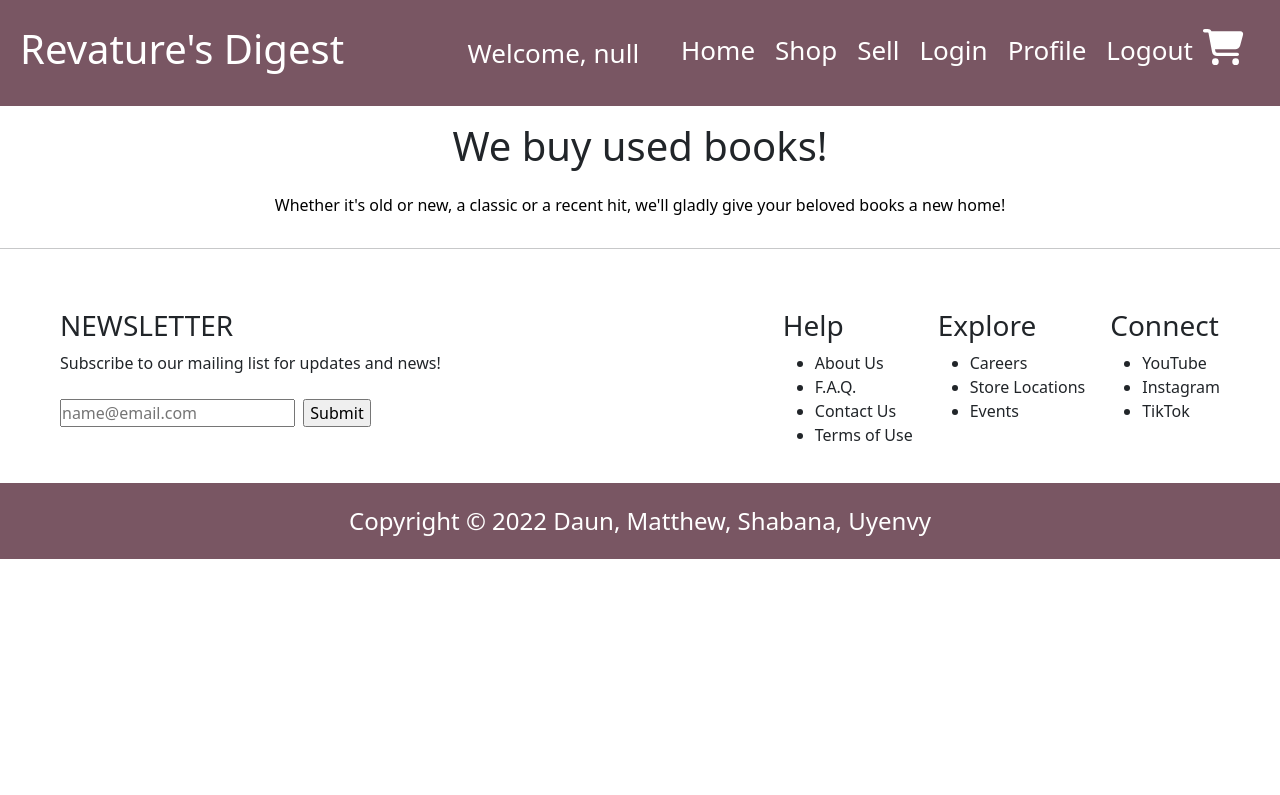
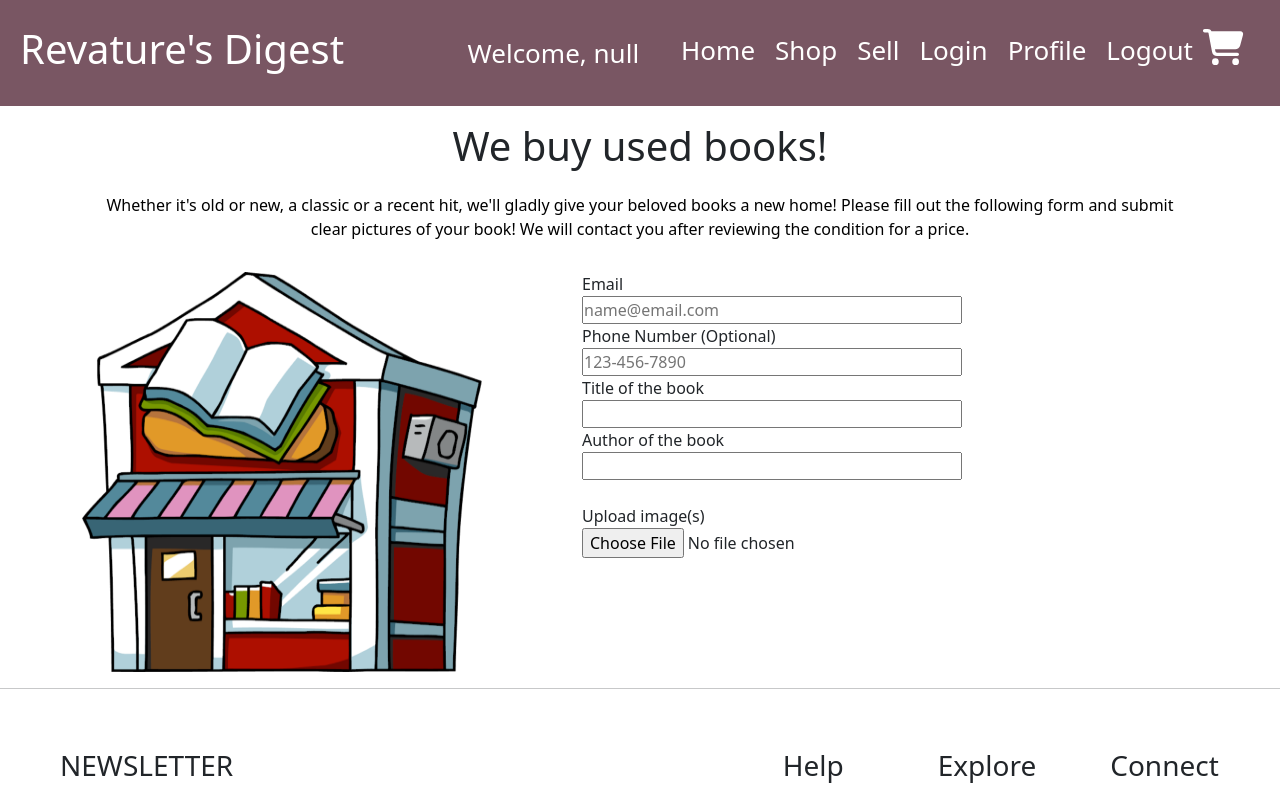
Before and after one commit to daunkim18/Project1, a React (Create React App) app in the folder frontend/: page /sell in a window 1280 px wide. Shown: the top 795 px of the page. Built offline with nearby package versions, Linux system fonts and the light colour scheme.

Commit message:
selling page populated

```diff
--- a/frontend/src/components/Header.js
+++ b/frontend/src/components/Header.js
@@ -49,13 +49,11 @@ function Header() {
               <Link to={"/logout"} onClick={() =>{clearSess()}} className='logoutLink'>Logout</Link>
             </li>
           </ul>
-          <a href="/cart">
             <Link to={"/cart"}>
               <button id="cartIcon">
                 <FontAwesomeIcon icon={faCartShopping} />
               </button>
             </Link>
-          </a>
             &nbsp;&nbsp;&nbsp;&nbsp;
               <button id="burgerIcon" onClick={() => setOpenBurger(!openBurger)}>
                 <FontAwesomeIcon icon={faBars} />
--- a/frontend/src/pages/Cart.js
+++ b/frontend/src/pages/Cart.js
@@ -1,8 +1,21 @@
 import React from 'react';
 
+
 function Cart() {
+
+    const cartData = JSON.stringify(localStorage.getItem('currentCart'));
+
     return (
-        <h1>Cart</h1>
+        <>
+            <div id='cartSpace'>
+                <h1>Cart Items</h1>
+
+                <div className='cartBox'>
+                    {cartData}
+                </div>
+
+            </div>
+        </>
     )
 }
 
--- a/frontend/src/pages/Sell.js
+++ b/frontend/src/pages/Sell.js
@@ -1,13 +1,51 @@
 import React from 'react';
+import '../styles/Sell.css';
+import img1 from '../assets/bookstore.png';
 
 function Sell() {
     return (
+        <>
         <div classname='marketSection'>
             <center>
                 <h1>We buy used books!</h1>
-                <p>Whether it's old or new, a classic or a recent hit, we'll gladly give your beloved books a new home!</p>
+                <p>Whether it's old or new, a classic or a recent hit, we'll gladly give your beloved books a new home! Please fill out the following form and submit clear pictures of your book! We will contact you after reviewing the condition for a price.</p>
             </center>
+
+            <div id='imgArea'>
+                <img src={img1} height='400px' width='400px'/>
+            </div>
+
+            <div id='formArea'>
+                <form id='sellForm'>
+                    <label for='email'>Email</label>
+                    <br/>
+                    <input type='email' name='email' id='email' placeholder='name@email.com' required/>
+                    <br/>
+
+                    <label for='phoneNum'>Phone Number (Optional)</label>
+                    <br/>
+                    <input type='tel' name='phoneNum' id='phoneNum' placeholder='123-456-7890'/>
+                    <br/>
+
+                    <label for='bookTitle'>Title of the book</label>
+                    <br/>
+                    <input type='text' name='bookTitle' id='bookTitle' required/>
+                    <br/>
+
+                    <label for='bookAuthor'>Author of the book</label>
+                    <br/>
+                    <input type='text' name='bookAuthor' id='bookAuthor' required/>
+                    <br/><br/>
+
+                    <label for='imageUpload'>Upload image(s)</label>
+                    <br/>
+                    <input type='file' name='imageUpload' id='imageUpload' required/>
+                </form>
+            </div>
         </div>
+
+        <div id='clear-both'></div>
+        </>
     )
 }
 
--- a/frontend/src/pages/Shop.js
+++ b/frontend/src/pages/Shop.js
@@ -1,4 +1,4 @@
-import React, {Component, useState, useEffect} from 'react'
+import React, {Component} from 'react'
 import axios from 'axios';
 import '../styles/Shop.css';
 import { FontAwesomeIcon } from '@fortawesome/react-fontawesome';
@@ -17,7 +17,7 @@ export default class Shop extends Component {
         axios.get(`http://localhost:3001/storeinventory`).then((response) => {
             const data = response.data
 
-            let cartItems = []
+            let cartItems = [];
 
             const shopData = data.map(book =>
                 <div classname='shopInventory'>
@@ -30,7 +30,14 @@ export default class Shop extends Component {
                         <br/>
                         <b>Stock:</b> {book.stock}
                         <br/>
-                        <button type='submit' className='addCartBtn' id={book.book_name} onClick={function cart(){ cartItems.push(book.book_name); localStorage.setItem("currentCart", cartItems)}}><FontAwesomeIcon icon={faCartShopping}/> Add to Cart</button>
+                        <button type='submit' className='addCartBtn' id={book.book_name} onClick={function cart()
+                            {
+                                cartItems.push(book.book_name + ", $" + book.price);
+                                localStorage.setItem("currentCart", cartItems);
+
+                            }
+                        }>
+                            <FontAwesomeIcon icon={faCartShopping}/> Add to Cart</button>
                     </div>
                 </div>
                 )
@@ -38,14 +45,17 @@ export default class Shop extends Component {
                 this.setState({
                     shopData
                 })
-        })
+            })
+
+
         .catch((error) => {
             console.log(error)
         })
-}
+    }
     componentDidMount(){
         this.getShopData()
-    }
+
+}
 
     render() {
     return (
--- /dev/null
+++ b/frontend/src/styles/Sell.css
@@ -0,0 +1,31 @@
+#email, #phoneNum, #bookTitle, #bookAuthor, #imageUpload {
+    width: 380px;
+}
+
+#formArea {
+    display: flex;
+    justify-content: center;
+    float: left;
+}
+
+#clear-both {
+    clear: both;
+}
+
+#imgArea {
+    float: left;
+    display: flex;
+    margin-right: 100px;
+}
+
+@media (min-width: 800px) {
+    #imgArea {
+      display: block;
+    }
+}
+
+@media (max-width: 800px) {
+    #imgArea {
+      display: none;
+    }
+}
```
Also changed, not shown: frontend/src/pages/Shop copy.js (added, +78 -0 lines), frontend/src/assets/bookstore.png (added), frontend/src/assets/featured1.png.
